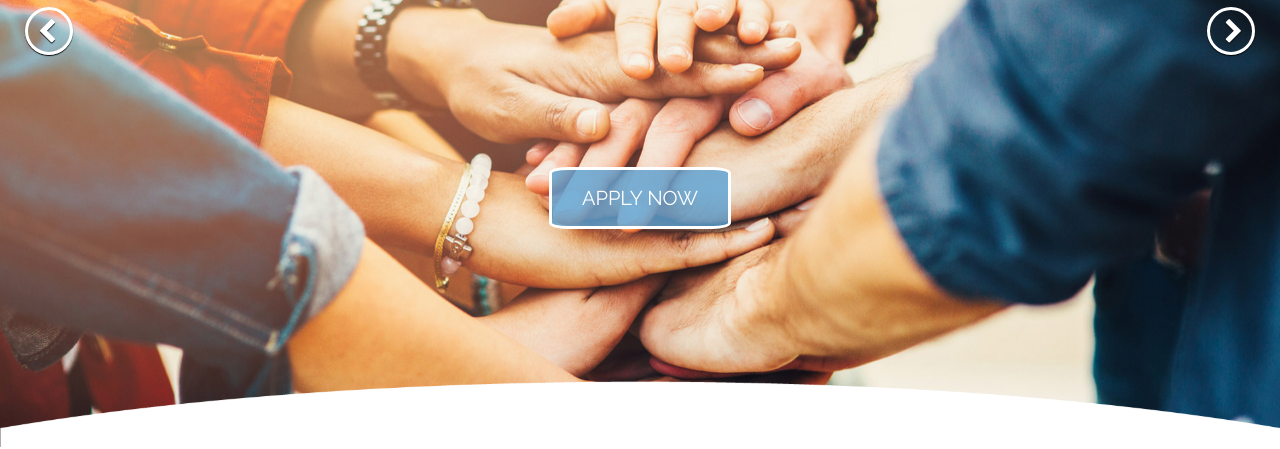
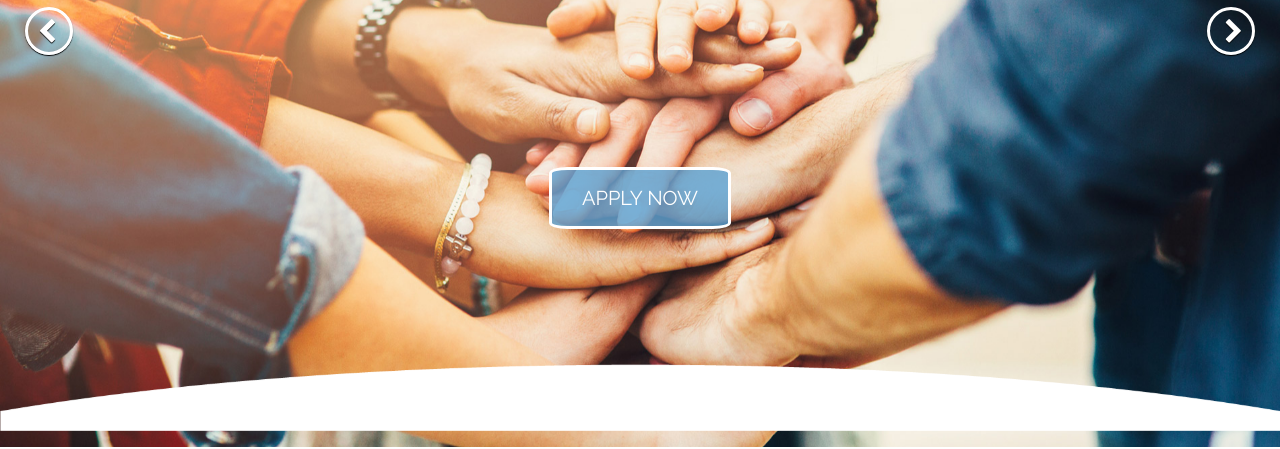
Before and after one commit to bridgesoutofpoverty/bridgesoutofpoverty.github.io, a plain HTML site: page index.html in a window 1280 px wide. Shown: the part 353-802 px from the top of the page. Drawn offline with nearby package versions, Linux system fonts and the light colour scheme.

Commit message:
Moving Curve Up

```diff
--- a/index.css
+++ b/index.css
@@ -57,7 +57,7 @@
 
 #curve{
     position: absolute;
-    bottom: -1px;
+    bottom: 16px;
     z-index: 999;
     width: 100%;
 
--- a/index.html
+++ b/index.html
@@ -2,7 +2,7 @@
 <html>
     <head>
 <!--Favicon-->
-        <link rel="shortcut icon" type="image/x-icon" href="images/favicon.ico">
+        <link rel="shortcut icon" type="image/x-icon" href="/images/favicon.ico">
 
         <meta name="viewport" content="width=device-width, initial-scale=1">
         <title>Omaha Bridges Out of Poverty</title>
```
